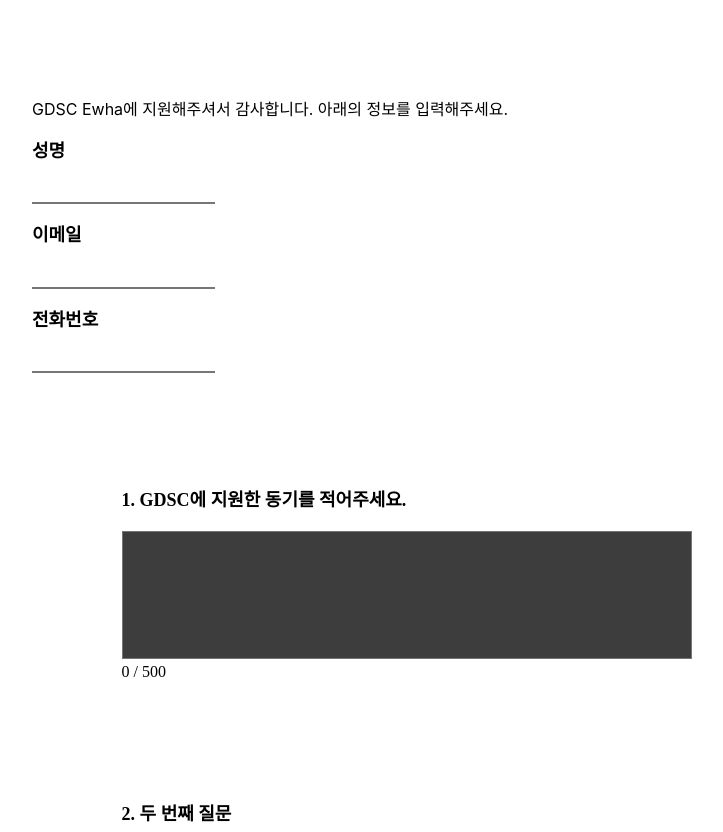
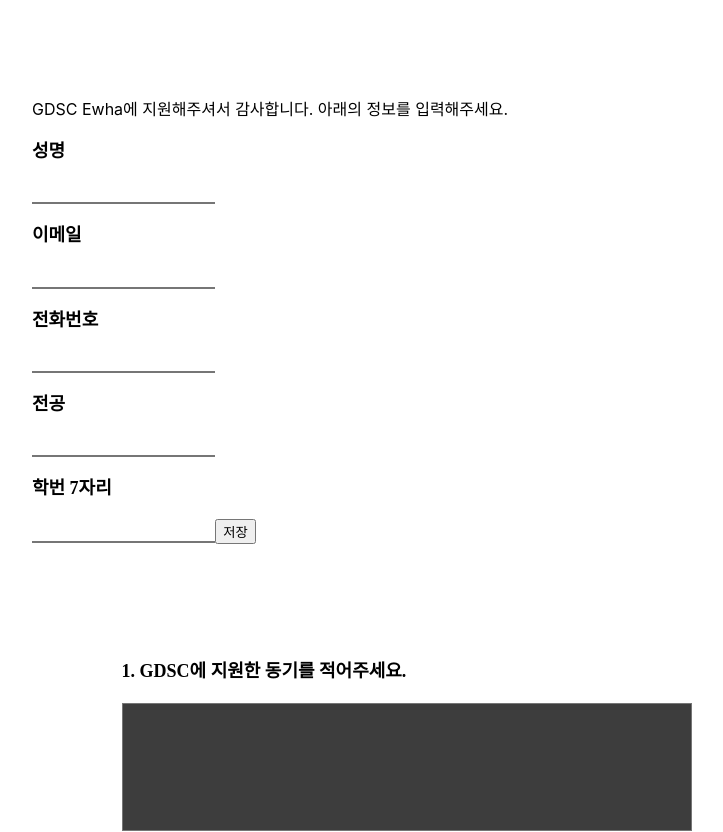
Before and after one commit to ottlseo/GDSC-Recruiting-FE, a React (Create React App) app: page / in a window 1280 px wide. Shown: the top 832 px of the page, without its empty margins (96-819 px from the left). Built offline with nearby package versions, Linux system fonts and the light colour scheme.

Commit message:
[#5] infoRequest에 입력값 저장

```diff
--- a/package.json
+++ b/package.json
@@ -6,6 +6,7 @@
     "@testing-library/jest-dom": "^5.16.1",
     "@testing-library/react": "^12.1.2",
     "@testing-library/user-event": "^13.5.0",
+    "axios": "^0.25.0",
     "create-react-app": "^5.0.0",
     "react": "^17.0.2",
     "react-dom": "^17.0.2",
--- a/src/components/Application.css
+++ b/src/components/Application.css
@@ -14,7 +14,7 @@
     top: 30%;
     font-family: Noto Sans KR;
 }
-#info {
+.info {
     resize: none;
     width: 20%;
     border-right:0px;
--- a/src/components/Application.js
+++ b/src/components/Application.js
@@ -1,7 +1,55 @@
 import React, { useState } from "react";
+import axios from 'axios';
 import './Application.css';
 
+// 1. requestDto 를 json으로 만들고,
+// 2. 아래 input에서 name, tel 등등 받을 때마다 추가해주기
+
+// 3. 그리고 그걸 string으로 만든 뒤
+// 4. axios로 "localhost:8081/api/info"로 POST
+/*
+const postAPI = axios.post("http://localhost:8081/api/info", {
+  requestDto: info //여기에 string으로 전달
+})
+.then(function(response) {
+  console.log(response); // userId 값이 들어오나 ?
+})
+.catch(function(error){
+  console.log(error);
+});
+*/
+
 const Application = ({questionList, index}) => {
+    const [name, setName] = useState('');
+    const [email, setEmail] = useState('');
+    const [tel, setTel] = useState('');
+    const [major, setMajor] = useState('');
+    const [studentNum, setStudentNum] = useState('');
+    const [isCore, setIsCore] = useState(0);
+    var info = new Object();
+
+    const postRequest = (name, email, tel, major, studentNum, isCore) => {
+      info.name = name;
+      info.email = email;
+      info.tel = tel;
+      info.major = major;
+      info.studentNum = studentNum;
+      info.isCore = isCore;
+      //info = info.toString;
+      //console.log(info);
+      /*
+      axios.post("http://localhost:8081/api/info", {
+        requestDto: info //여기에 string으로 전달
+      })
+      .then(function(response) {
+        console.log(response); // userId 값이 들어오나 ?
+      })
+      .catch(function(error){
+        console.log(error);
+      });
+      */
+    }
+
     const [application, setApplication] = useState(''); //초기값 공백
     const TextChange = e => {
       setApplication(e.target.value);
@@ -12,11 +60,19 @@
         <p>GDSC Ewha에 지원해주셔서 감사합니다. 아래의 정보를 입력해주세요.</p>
         <div className="info_form">
           <p className="application_question">성명</p>
-          <input id="info"/>
+          <input id="name" className="info" value={name} onChange={e=> setName(e.target.value)}/>
           <p className="application_question">이메일</p>
-          <input id="info" className="underline"/>
+          <input id="email" className="info" value={email} onChange={e=> setEmail(e.target.value)}/>
           <p className="application_question">전화번호</p>
-          <input id="info"/>
+          <input id="tel" className="info" value={tel} onChange={e=> setTel(e.target.value)}/>
+          <p className="application_question">전공</p>
+          <input id="major" className="info" value={major} onChange={e=> setMajor(e.target.value)}/>
+          <p className="application_question">학번 7자리</p>
+          <input id="studentNum" className="info" value={studentNum} onChange={e=> setStudentNum(e.target.value)}/>
+          <button onClick={()=> {
+            postRequest(name, email, tel, major, studentNum, 0);
+            console.log(info);
+          }}>저장</button>
         </div>
         <div className="application_form">
         {questionList.map((questionList, index) => (
--- /dev/null
+++ b/src/components/info.js
@@ -0,0 +1,6 @@
+import React, { useState } from "react";
+
+const Info = () => {
+    return
+}
+export default Info;
```
Also changed, not shown: 1 other file (tests, documents, lock files or other folders).
